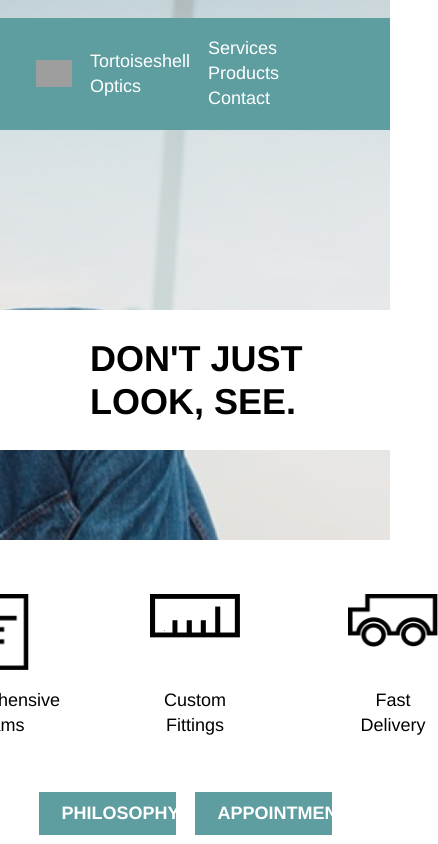
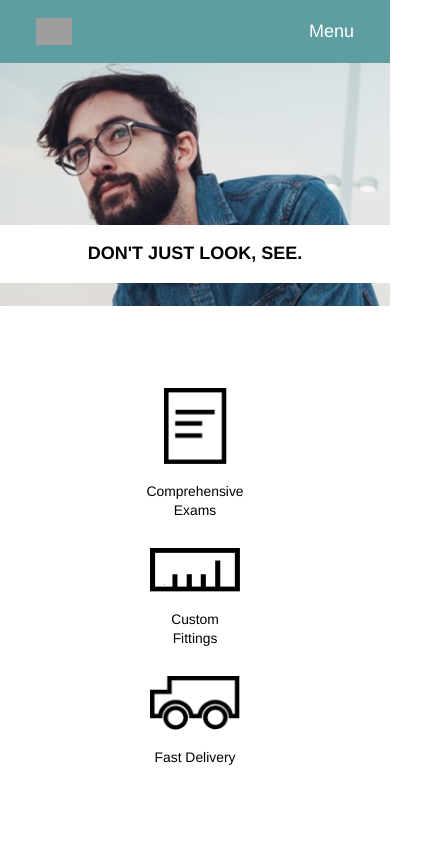
Before and after one commit to MattPahuta/Tortoiseshell, a plain HTML site: page index.html in a window 390 px wide. Shown: the top 844 px of the page, 438 px wide, since content can reach past the window. Drawn offline with Linux system fonts and the light colour scheme; grey boxes are pictures that could not be loaded.

Commit message:
Final html and css

```diff
--- a/index.html
+++ b/index.html
@@ -24,9 +24,9 @@
           <li>Products</li>
           <li>Contact</li>
         </ul>
-        <!-- <ul class="truncated-menu">
+        <ul class="truncated-menu">
           <li>Menu</li>
-        </ul> -->
+        </ul>
       </div>
     </nav>
 
--- a/styles.css
+++ b/styles.css
@@ -57,13 +57,17 @@ nav img {
   margin-right: 1rem;
 }
 
-/* nav ul {
-  margin-righ: 1rem;
-} */
+nav ul {
+  margin-right: 1rem;
+}
 
 nav li {
   display: inline;
   padding: 0 1rem;
+}
+
+.truncated-menu {
+  display: none;
 }
 
 header .flex {
@@ -84,13 +88,70 @@ h1 {
   line-height: 1.2;
 }
 
+@media only screen and (max-width: 1024px) {
+  header {
+    height: 22rem;
+    padding-top: 0;
+  }
 
+  nav.container {
+    max-width: 100%;
+  }
+
+  .main-banner {
+    padding: 0.75rem 4rem;
+    margin-top: 5rem;
+    margin-right: 2rem;
+  }
+
+  .main-banner h1 {
+    font-size: 1.33rem;
+  }
+}
+
+@media only screen and (max-width: 700px) {
+  .menu ul {
+    display: none;
+  }
+
+  .menu ul.truncated-menu {
+    display: block;
+  }
+}
+
+@media only screen and (max-width: 560px) {
+  header div span {
+    display: none;
+  }
+  header {
+    height: 17rem;
+    background-position: 20%;
+  }
+  .main-banner {
+    width: 100%;
+    padding: 1rem 0;
+    margin: 9rem auto 0 auto;
+    text-align: center;
+  }
+  .main-banner h1 {
+    font-size: 1rem;
+  }
+}
 
 /* Supporting Section Styles */
 
 .supporting {
   display: flex;
   justify-content: center;
+}
+
+@media only screen and (max-width: 560px) {
+  .supporting {
+    flex-direction: column;
+    justify-content: flex-start;
+    align-items: center;
+    margin: 3.77rem 0;
+  }
 }
 
 .service {
@@ -102,6 +163,14 @@ h1 {
   height: 8rem;
   margin: 3rem;
   text-align: center;
+}
+
+@media only screen and (max-width: 560px) {
+  .service {
+    height: auto;
+    margin: 0.77rem;
+    font-size: 0.77rem;
+  }
 }
 
 .service img {
@@ -133,6 +202,24 @@ h1 {
   background-color: cadetblue;
 }
 
+@media only screen and (max-width: 560px) {
+  .info {
+    width: 100%;
+  }
+
+  .info .title {
+    width: 100%;
+    max-width: 100%;
+    margin-right: 0;
+    text-align: center;
+  }
+
+  .info p {
+    padding: 1rem;
+    font-size: 0.77rem;
+  }
+}
+
 /* Footer Styles */
 
 .footer {
@@ -147,3 +234,13 @@ footer img {
   margin-right: 1rem;
   height: 1.5rem;
 }
+
+@media only screen and (max-width: 560px) {
+  footer {
+    justify-content: center;
+  }
+
+  footer div {
+    display: none;
+  }
+}
```
